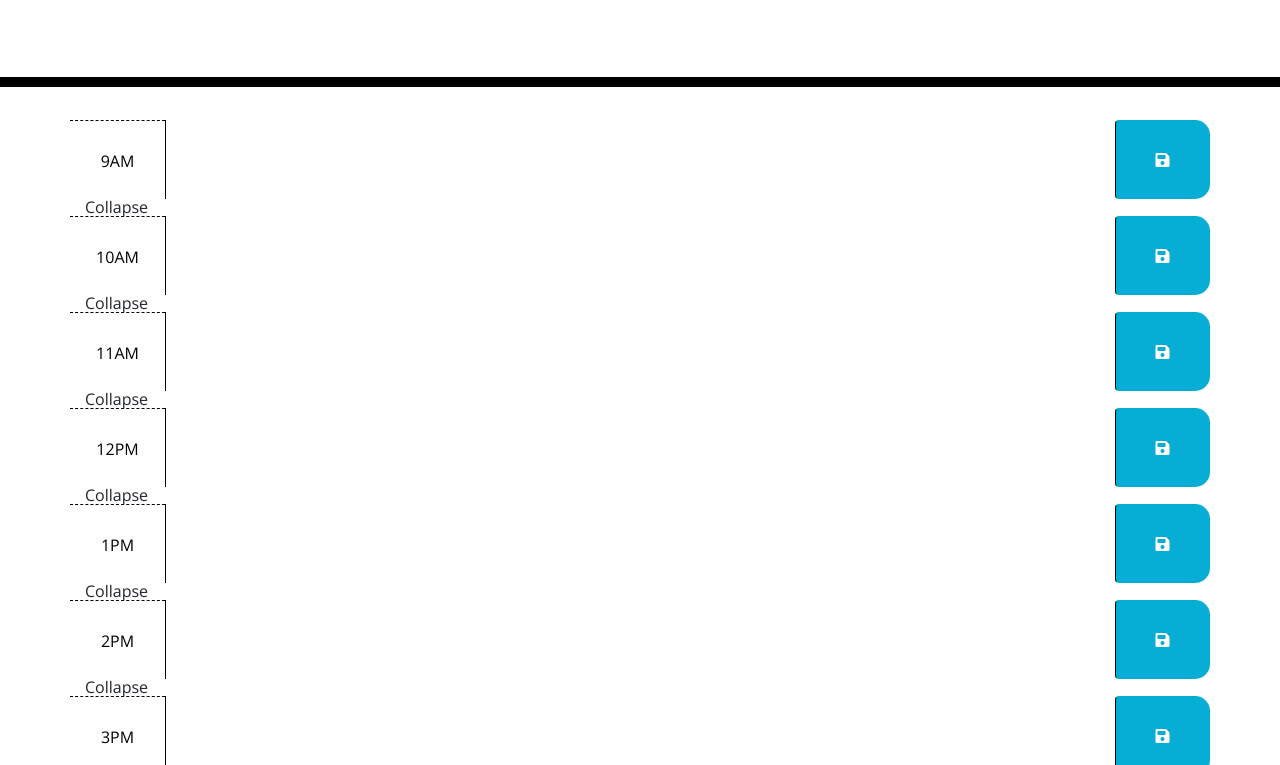
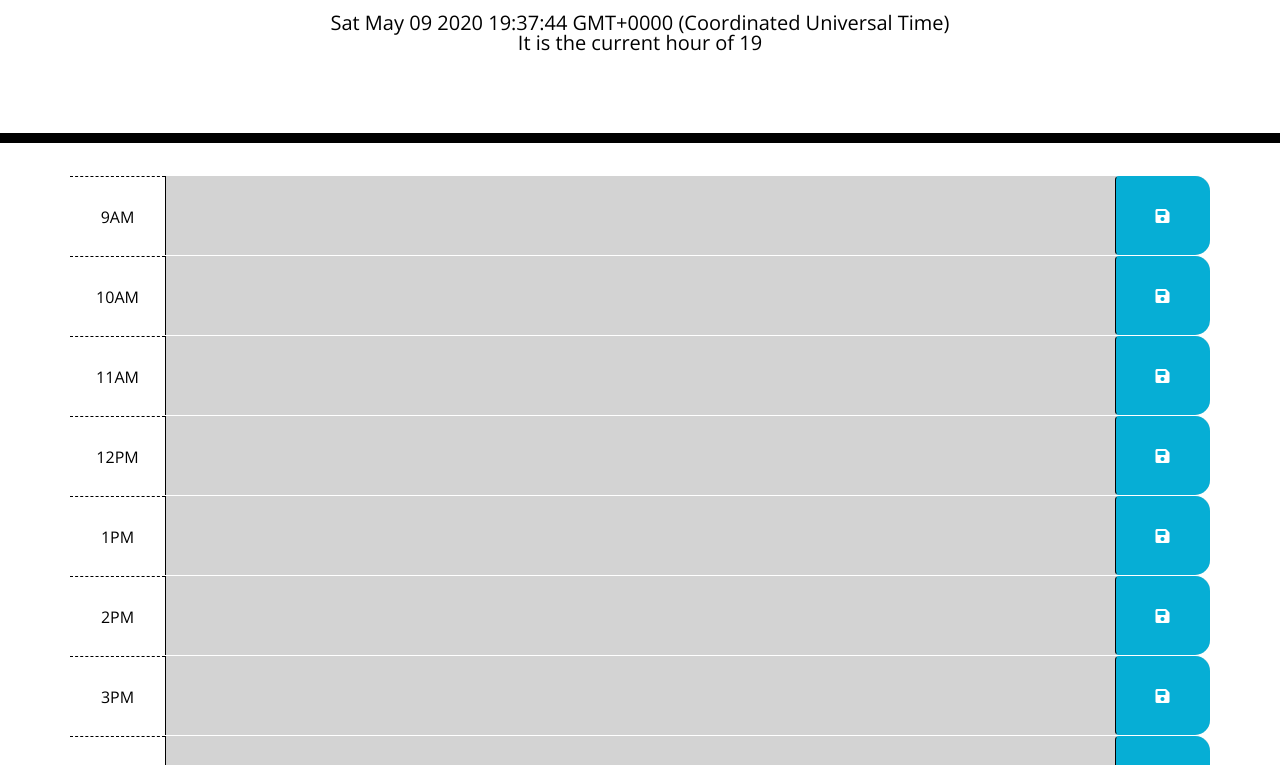
Before and after one commit to hdarden/Day-Planner, a plain HTML site: page index.html in a window 1280 px wide. Shown: the part 181-946 px from the top of the page. Drawn offline with nearby package versions, Linux system fonts and the light colour scheme.

Commit message:
add current hour and timeblock function

```diff
--- a/Assets/dayplanner.js
+++ b/Assets/dayplanner.js
@@ -2,64 +2,27 @@
 var currentDateAndTime = Date(Date.now());
 //Current hour in military time
 var currentHour = new Date().getHours();
-
 //run when page loads--loading previously stored planner items
 var timeSlot = localStorage.getItem("saved");
 
 
-
-function intervalUpdate(){
+//Displaying date and time at top of page
+function timeAndHour(){
     $("#currentDay").html(currentDateAndTime);
-
-    //Re-run the function on an interval (every 60s?) to update as time changes
-    for(i = 0; i < currentDateAndTime; i++){
-
-    }
-    /* Load data for 9AM block from localStorage
-    - Load data for 10AM block from localStorage
-    - Load data for 11AM block from localStorage
-    - Load data for 12PM block from localStorage
-    - Load data for 1PM block from localStorage
-    - Load data for 2PM block from localStorage
-    - Load data for 3PM block from localStorage
-    - Load data for 4PM block from localStorage
-    - Load data for 5PM block from localStorage
-    - Update the current date/time at the top of the page */
+    var newP = $("<p>");
+    newP.text("It is the current hour of " + currentHour);
+    $("#currentDay").append(newP);
 
 }
-intervalUpdate();
+timeAndHour();
 
-
-
-
-function updateHours(){
-    //Get the current hour in military time (i.e. 14 for 2pm)
-    //Loop over all of the .time-blocks
-
-
-    $('.time-block').each(function() {
-        var blockHour = parseInt($(this).attr('id').split('-')[1])
-        console.log(blockHour);
-        console.log(currentHour);
-
-        //Figure out which hour this block represents
-        // If this block's hour is less than the current hour:
-        if()
-            $(this).removeClass('future')
-            $(this).addClass('past')
-            // Add the class "past" to this block
-        // Else if this block's hour is the current hour:
-                // Remove "past" class from this time block
-                // Add "present" class to this time block
-        // Else
-          // Remote the "past" class from this time block
-          // Remove the "present" class from this time block
-          //Add the "future" class to this time block
-    })
-
-}
-updateHours();
-
+//when save button is clicked, value is saved to local storage
+$(".saveBtn").click(function(){
+    var timeKey = $(this).parent().attr("id");
+    var valueText = $(this).siblings(".description").val();
+    //setting timekey and value text to local storage
+    localStorage.setItem(timeKey, valueText);
+})
 
 //getting items from local storage
 $("#hour-9 .description").val(localStorage.getItem("hour-9"));
@@ -73,55 +36,29 @@ $("#hour-16 .description").val(localStorage.getItem("hour-16"));
 $("#hour-17 .description").val(localStorage.getItem("hour-17"));
 
 
-//when save button is clicked, value is saved to local storage ^^
-$(".saveBtn").click(function(){
-    var timeKey = $(this).parent().attr("id");
-    var valueText = $(this).siblings(".description").val();
 
-    localStorage.setItem(timeKey, valueText);
-})
+function updateHour (){
 
+    $('.time-block').each(function() {
+        //
+        var blockHour = parseInt($(this).attr('id').split('-')[1])
 
+         // If this block's hour is less than the current hour:
+        if ($(this.blockHour < currentHour)) {
+            $(this).addClass('past');
 
+        }else if ($(this.blockHour > currentHour)){
+            $(this).removeClass("past");
+            $(this).addClass("future");
 
+        }else {
 
+            $(this).removeClass("future");
+            $(this).removeClass("past");
+            $(this).addClass("present");
 
+        }
+      })
 
-
-
-
-
-
-
-
-
-/* - Wait for DOM to be "ready", then...
-- Create a function to update the hours
-  - Get the current hour in military time (i.e. 14 for 2pm)
-  - Loop over all of the .time-blocks
-    - Figure out which hour this block represents
-    - If this block's hour is less than the current hour:
-      - Add the class "past" to this block
-    - Else if this block's hour is the current hour:
-      - Remove "past" class from this time block
-      - Add "present" class to this time block
-    - Else
-      - Remote the "past" class from this time block
-      - Remove the "present" class from this time block
-      - Add the "future" class to this time block
-- Call the function we just created to update the hours the first time
-- Re-run the function on an interval (every 60s?) to update as time changes
-- Load data for 9AM block from localStorage
-- Load data for 10AM block from localStorage
-- Load data for 11AM block from localStorage
-- Load data for 12PM block from localStorage
-- Load data for 1PM block from localStorage
-- Load data for 2PM block from localStorage
-- Load data for 3PM block from localStorage
-- Load data for 4PM block from localStorage
-- Load data for 5PM block from localStorage
-- Update the current date/time at the top of the page
-- Set up a click handler for the save button:
-  - Get the value from the textarea in the block that is being saved
-  - Get the time (i.e. 9) of the time block that's being saved
-  - Store the value from the textarea in localStorage, using the hour as the key */
+    }
+    updateHour();
--- a/index.html
+++ b/index.html
@@ -38,7 +38,7 @@
         <textarea class="col-md-10 description">
         </textarea>
         <button class="btn saveBtn col-md-1"><i class="fas fa-save"></i></button>
-      </div>Collapse
+      </div>
     </div>
     <div class="container">
       <div id="hour-10" class="row time-block">
@@ -48,7 +48,7 @@
         <textarea class="col-md-10 description">
         </textarea>
         <button class="btn saveBtn col-md-1"><i class="fas fa-save"></i></button>
-      </div>Collapse
+      </div>
     </div>
     <div class="container">
       <div id="hour-11" class="row time-block">
@@ -58,7 +58,7 @@
        <textarea class="col-md-10 description">
         </textarea>
         <button class="btn saveBtn col-md-1"><i class="fas fa-save"></i></button>
-      </div>Collapse
+      </div>
     </div>
     <div class="container">
       <div id="hour-12" class="row time-block">
@@ -68,7 +68,7 @@
         <textarea class="col-md-10 description">
         </textarea>
         <button class="btn saveBtn col-md-1"><i class="fas fa-save"></i></button>
-      </div>Collapse
+      </div>
     </div>
     <div class="container">
       <div id="hour-13" class="row time-block">
@@ -78,7 +78,7 @@
         <textarea class="col-md-10 description">
         </textarea>
         <button class="btn saveBtn col-md-1"><i class="fas fa-save"></i></button>
-      </div>Collapse
+      </div>
     </div>
     <div class="container">
       <div id="hour-14" class="row time-block">
@@ -88,7 +88,7 @@
         <textarea class="col-md-10 description">
         </textarea>
         <button class="btn saveBtn col-md-1"><i class="fas fa-save"></i></button>
-      </div>Collapse
+      </div>
     </div>
     <div class="container">
       <div id="hour-15" class="row time-block">
@@ -98,7 +98,7 @@
       <textarea class="col-md-10 description">
         </textarea>
        <button class="btn saveBtn col-md-1"><i class="fas fa-save"></i></button>
-      </div>Collapse
+      </div>
     </div>
     <div class="container">
       <div id="hour-16" class="row time-block">
@@ -108,7 +108,7 @@
         <textarea class="col-md-10 description">
         </textarea>
         <button class="btn saveBtn col-md-1"><i class="fas fa-save"></i></button>
-      </div>Collapse
+      </div>
     </div>
     <div class="container">
       <div id="hour-17" class="row time-block">
@@ -118,7 +118,7 @@
         <textarea class="col-md-10 description">
         </textarea>
         <button class="btn saveBtn col-md-1"><i class="fas fa-save"></i></button>
-      </div>Collapse
+      </div>
     </div>
     <script src="./Assets/dayplanner.js"></script>
     <script src="https://code.jquery.com/jquery-3.4.1.min.js"></script>
```
Also changed, not shown: 1 other file.
